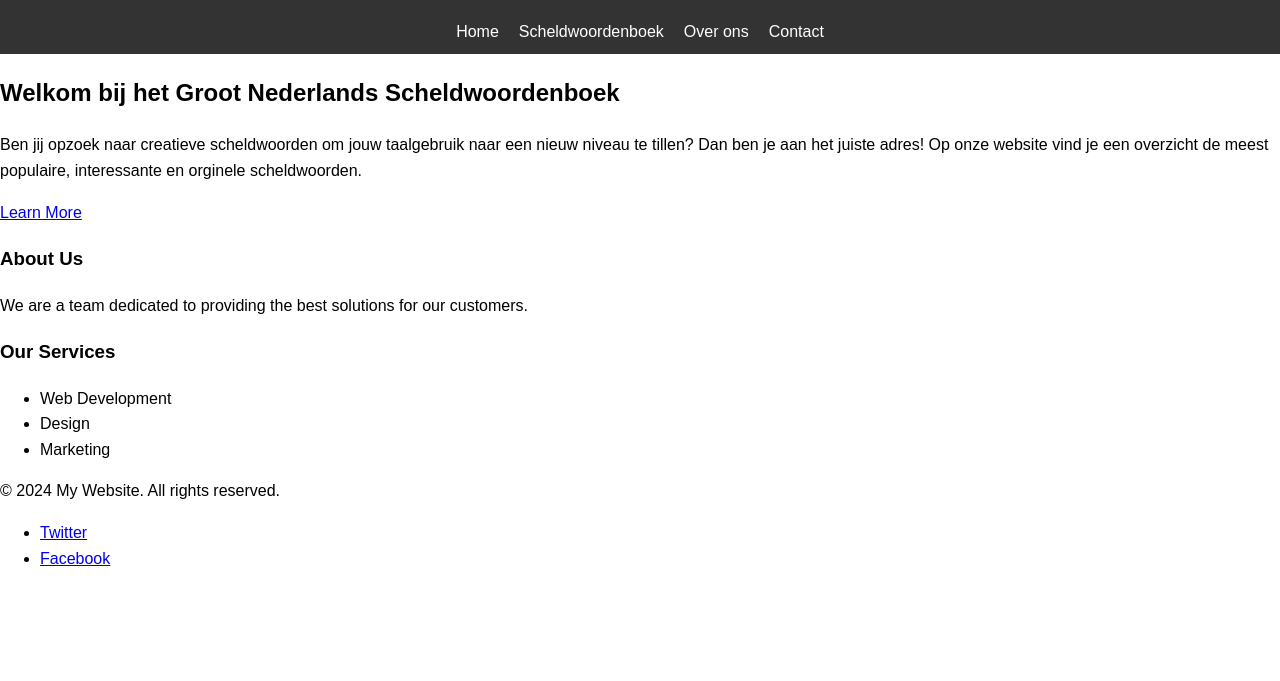
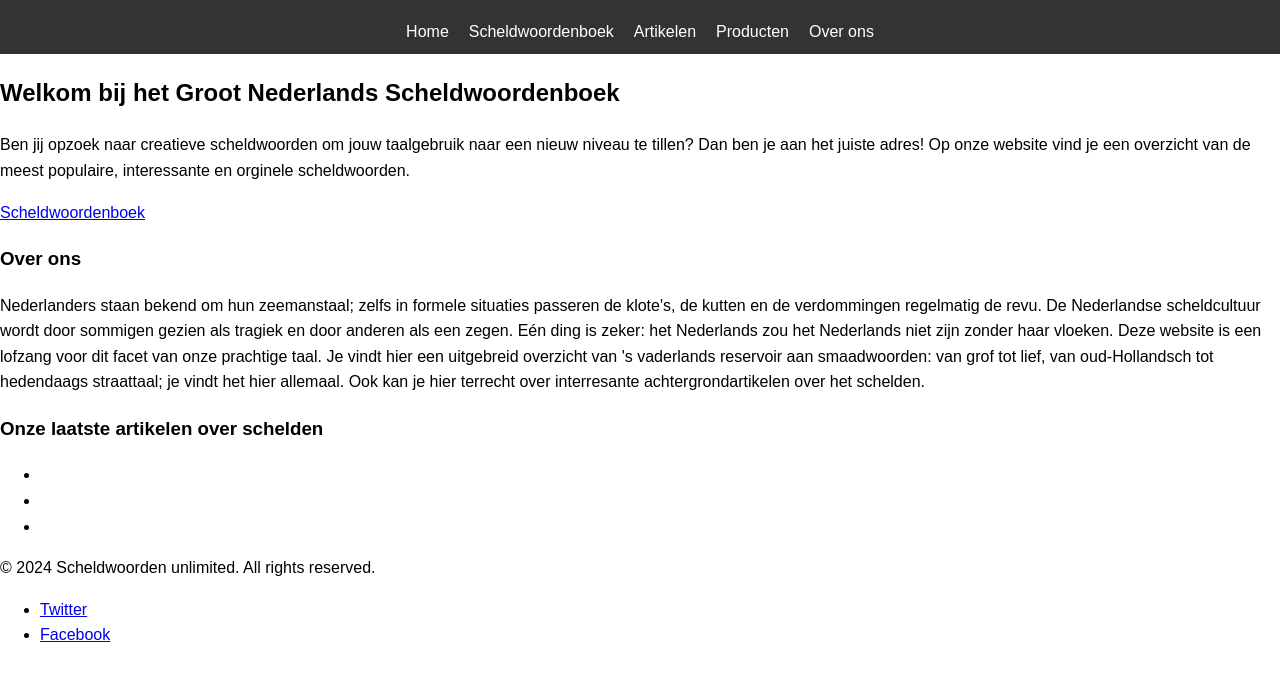
Before and after one commit to SVDT50/scheldwoordenboek, a plain HTML site: page index.html in a window 1280 px wide. Shown: the part 111-792 px from the top of the page. Drawn offline with Linux system fonts and the light colour scheme.

Commit message:
Update index.html

```diff
--- a/index.html
+++ b/index.html
@@ -15,31 +15,32 @@
         <nav>
             <ul class="nav-links">
                 <li><a href="#home">Home</a></li>
-                <li><a href="#about">Scheldwoordenboek</a></li>
-                <li><a href="#services">Over ons</a></li>
-                <li><a href="#contact">Contact</a></li>
+                <li><a href="#scheldwoordenboek">Scheldwoordenboek</a></li>
+                <li><a href="#blog">Artikelen</a></li>
+                <li><a href="#prodcuten">Producten</a></li>
+                <li><a href="#Over ons">Over ons</a></li>
             </ul>
         </nav>
     </header>
     <section id="hero">
         <h2>Welkom bij het Groot Nederlands Scheldwoordenboek</h2>
-        <p>Ben jij opzoek naar creatieve scheldwoorden om jouw taalgebruik naar een nieuw niveau te tillen? Dan ben je aan het juiste adres! Op onze website vind je een overzicht de meest populaire, interessante en orginele scheldwoorden.</p>
-        <a href="#services" class="btn">Learn More</a>
+        <p>Ben jij opzoek naar creatieve scheldwoorden om jouw taalgebruik naar een nieuw niveau te tillen? Dan ben je aan het juiste adres! Op onze website vind je een overzicht van de meest populaire, interessante en orginele scheldwoorden.</p>
+        <a href="#about" class="btn">Scheldwoordenboek</a>
     </section>
-    <section id="about">
-        <h3>About Us</h3>
-        <p>We are a team dedicated to providing the best solutions for our customers.</p>
+    <section id="Over ons">
+        <h3>Over ons</h3>
+        <p>Nederlanders staan bekend om hun zeemanstaal; zelfs in formele situaties passeren de klote's, de kutten en de verdommingen regelmatig de revu. De Nederlandse scheldcultuur wordt door sommigen gezien als tragiek en door anderen als een zegen. Eén ding is zeker: het Nederlands zou het Nederlands niet zijn zonder haar vloeken. Deze website is een lofzang voor dit facet van onze prachtige taal. Je vindt hier een uitgebreid overzicht van 's vaderlands reservoir aan smaadwoorden: van grof tot lief, van oud-Hollandsch tot hedendaags straattaal; je vindt het hier allemaal. Ook kan je hier terrecht over interresante achtergrondartikelen over het schelden.</p>
     </section>
-    <section id="services">
-        <h3>Our Services</h3>
+    <section id="Artikelen">
+        <h3>Onze laatste artikelen over schelden</h3>
         <ul>
-            <li>Web Development</li>
-            <li>Design</li>
-            <li>Marketing</li>
+            <li></li>
+            <li></li>
+            <li></li>
         </ul>
     </section>
     <footer>
-        <p>&copy; 2024 My Website. All rights reserved.</p>
+        <p>&copy; 2024 Scheldwoorden unlimited. All rights reserved.</p>
         <ul>
             <li><a href="https://twitter.com">Twitter</a></li>
             <li><a href="https://facebook.com">Facebook</a></li>
```
